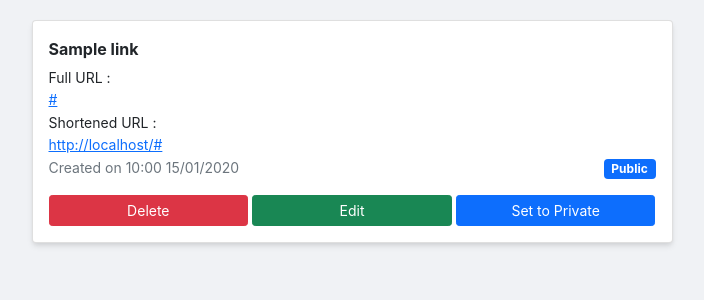
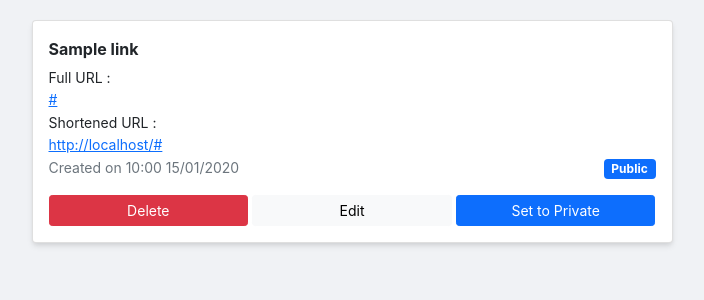
Before and after one commit to muhammadpauzi/savelinks-flask, a Flask app: page /links/ in a window 1280 px wide. Shown: the part 233-533 px from the top of the page, without its empty margins (288-992 px from the left). Run offline with Flask 2, Linux system fonts and the light colour scheme; a user stored in the database is signed in; tables that the repository leaves empty hold one stand-in row (values such as "Sample post"); some libraries are stand-ins or nearby versions.

Commit message:
fix: hide home and links link in navbar if not authenticated

```diff
--- a/website/templates/base.html
+++ b/website/templates/base.html
@@ -20,13 +20,13 @@
             </button>
             <div class="collapse navbar-collapse justify-content-end" id="navbarNav">
                 <ul class="navbar-nav align-items-center">
+                    {% if user.is_authenticated %}
                     <li class="nav-item">
                         <a class="nav-link" href="/">Home</a>
                     </li>
                     <li class="nav-item">
                         <a class="nav-link" href="/links">Links</a>
                     </li>
-                    {% if user.is_authenticated %}
                     <li class="nav-item">
                         <a class="nav-link d-inline-block pe-0 pe-sm-1" href="/">
                             {{user.username}}
--- a/website/templates/links/links.html
+++ b/website/templates/links/links.html
@@ -31,7 +31,7 @@
                             Delete</button>
                     </div>
                     <div class="col-md-4">
-                        <button class="btn btn-sm btn-success w-100" id="">
+                        <button class="btn btn-sm btn-light w-100" id="">
                             Edit</button>
                     </div>
                     <div class="col-md-4">
```
